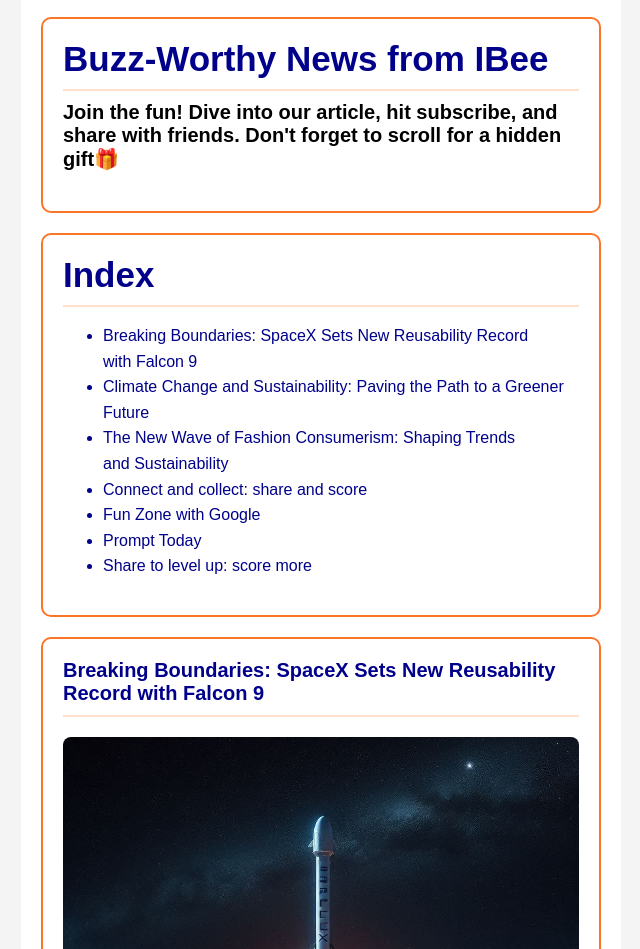
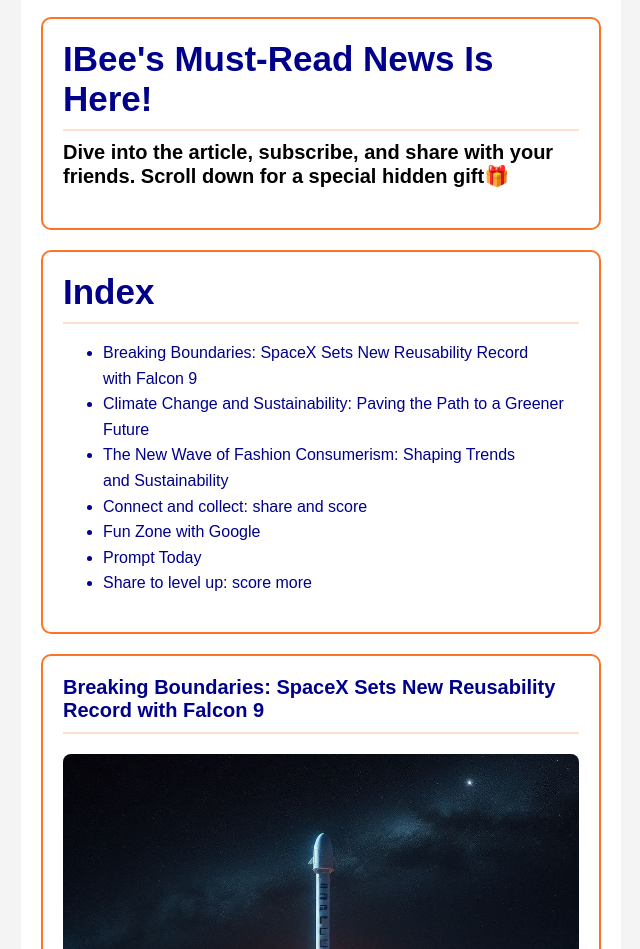
Before and after one commit to Sriram16161/newsletter-sep-6-, a plain HTML site: page index.html in a window 1280 px wide. Shown: the part 151-1100 px from the top of the page, without its empty margins (319-959 px from the left). Drawn offline with Linux system fonts and the light colour scheme.

Commit message:
Update index.htmlgyggy

```diff
--- a/index.html
+++ b/index.html
@@ -16,8 +16,8 @@
                 <!----------------- Header ends  Editable starts------------------>
                     <tr style='margin:20px 0;display:block;'>
                         <td style='padding:20px;border:2px solid #fb7527;border-radius:10px;'>
-                        <h2 style='margin:0 0 10px; font-size:35px; color:#00008b;border-bottom: 2px solid #ffe0ce;padding-bottom: 10px;'>Buzz-Worthy News from IBee</h2>
-                            <p style='margin:0 0 20px; font-size:20px; font-weight:bold'>Join the fun! Dive into our article, hit subscribe, and share with friends. Don't forget to scroll for a hidden gift🎁</p>
+                        <h2 style='margin:0 0 10px; font-size:35px; color:#00008b;border-bottom: 2px solid #ffe0ce;padding-bottom: 10px;'>IBee's Must-Read News Is Here!</h2>
+                            <p style='margin:0 0 20px; font-size:20px; font-weight:bold'>Dive into the article, subscribe, and share with your friends. Scroll down for a special hidden gift🎁</p>
                     </tr>
                     <tr style='margin:20px 0;'>
                         <td style='padding:20px;border:2px solid #fb7527;border-radius:10px;'>
```
